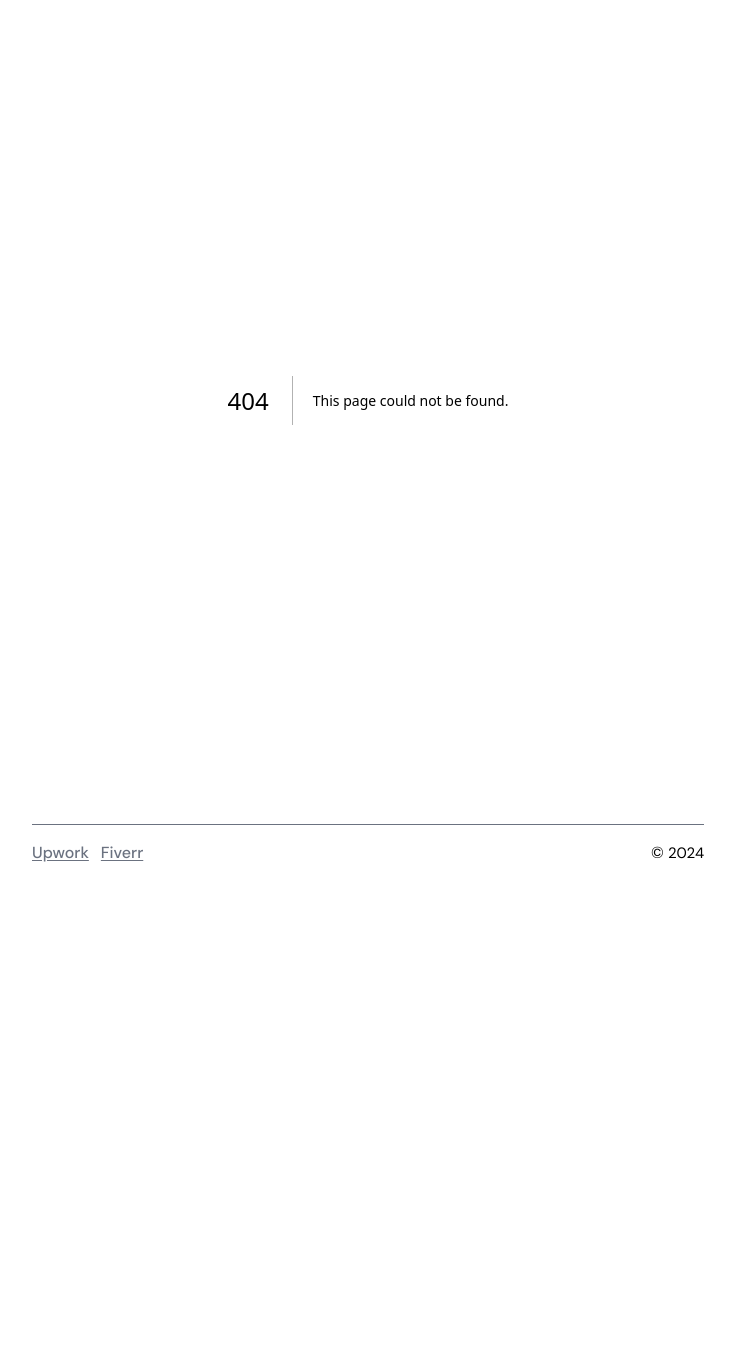
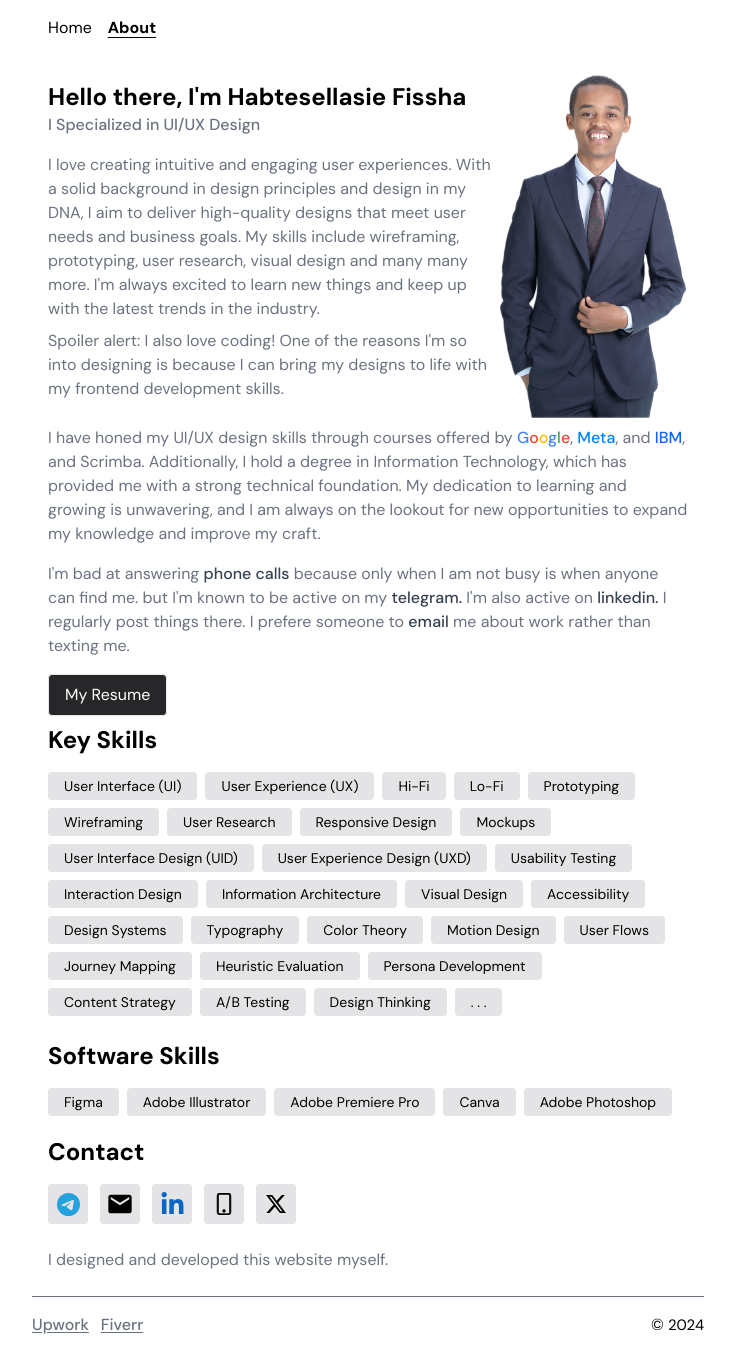
Before and after one commit to habtesellasie/my-ui_ux-portfolio, a Next.js app: page /about in a window 1280 px wide. Before the commit this address had no page. Shown: the whole page, without its empty margins (272-1007 px from the left). Before the commit the page ends 881 px from the top, so only its background shows below. Built offline with nearby package versions, Linux system fonts and the light colour scheme; a web font is replaced by a local one.

Commit message:
Add About page

```diff
--- /dev/null
+++ b/src/app/about/page.jsx
@@ -0,0 +1,133 @@
+import Image from 'next/image';
+import Navbar from '../components/Navbar';
+import Link from 'next/link';
+import { siteConfig } from '@/data';
+import Contact from '../components/Contact';
+import Skills from '../components/Skills';
+
+const About = () => {
+  return (
+    <>
+      <div className='max-w-2xl mx-auto'>
+        <Navbar />
+        <main className='mx-4'>
+          <section className='flex items-center sm:gap-2'>
+            <div>
+              <div className='flex items-center gap-4'>
+                <Image
+                  src='/hero-img-square.jpeg'
+                  alt='hero image'
+                  width={50}
+                  height={50}
+                  className='size-16 object-cover rounded-full border-[1px] border-black small:hidden'
+                />
+                <div className='flex flex-col'>
+                  <h1 className='text-2xl font-bold'>
+                    Hello there, I&apos;m Habtesellasie Fissha
+                  </h1>
+                  <p className='text-gray-500 font-medium small:hidden'>
+                    I Specialized in UI/UX Design
+                  </p>
+                </div>
+              </div>
+              <p className='text-gray-500 font-medium small:block hidden'>
+                I Specialized in UI/UX Design
+              </p>
+              <p className='text-gray-500 mt-4 text-pretty'>
+                I love creating intuitive and engaging user experiences. With a
+                solid background in design principles and design in my DNA, I
+                aim to deliver high-quality designs that meet user needs and
+                business goals. My skills include wireframing, prototyping, user
+                research, visual design and many many more. I&apos;m always
+                excited to learn new things and keep up with the latest trends
+                in the industry.
+                <span className='inline-block py-2'>
+                  Spoiler alert: I also love coding! One of the reasons I&apos;m
+                  so into designing is because I can bring my designs to life
+                  with my frontend development skills.
+                </span>
+              </p>
+            </div>
+            <Image
+              src='/hero-img-transparent-large.png'
+              alt='hero image'
+              width={189}
+              height={50}
+              className='small:block hidden'
+            />
+          </section>
+
+          <p className='text-gray-500 mt-2 text-pretty'>
+            I have honed my UI/UX design skills through courses offered by{' '}
+            <span className='inline-block font-medium'>
+              <span className='text-[#4285f4]'>G</span>
+              <span className='text-[#ea4335]'>o</span>
+              <span className='text-[#fbbc04]'>o</span>
+              <span className='text-[#4285f4]'>g</span>
+              <span className='text-[#34a853]'>l</span>
+              <span className='text-[#ea4335]'>e</span>
+            </span>
+            , <span className='text-[#0081FB] font-medium'>Meta</span>, and{' '}
+            <span className='text-[#0f62fe] font-medium'>IBM</span>, and
+            Scrimba. Additionally, I hold a degree in Information Technology,
+            which has provided me with a strong technical foundation. My
+            dedication to learning and growing is unwavering, and I am always on
+            the lookout for new opportunities to expand my knowledge and improve
+            my craft.
+          </p>
+
+          <p className='text-gray-500 mt-4'>
+            I&apos;m bad at answering{' '}
+            <Link
+              href='tel:0945596959'
+              className='text-gray-700 font-medium hover:underline'
+            >
+              phone calls
+            </Link>{' '}
+            because only when I am not busy is when anyone can find me. but
+            I&apos;m known to be active on my{' '}
+            <Link
+              href={siteConfig.links.telegram}
+              target='_blank'
+              className='text-gray-700 font-medium hover:underline'
+            >
+              telegram.
+            </Link>{' '}
+            I&apos;m also active on{' '}
+            <Link
+              href={siteConfig.links.linkedin}
+              target='_blank'
+              className='text-gray-700 font-medium hover:underline'
+            >
+              linkedin.
+            </Link>{' '}
+            I regularly post things there. I prefere someone to{' '}
+            <Link
+              href={siteConfig.links.email}
+              target='_blank'
+              className='text-gray-700 font-medium hover:underline'
+            >
+              email
+            </Link>{' '}
+            me about work rather than texting me.
+          </p>
+
+          <Link
+            href='/ui-ux_design_resume.pdf'
+            target='_blank'
+            className='mt-4 border hover:bg-transparent bg-zinc-800 text-white transition hover:text-black px-4 py-2 flex items-center justify-center w-fit gap-2 rounded'
+          >
+            My Resume
+          </Link>
+          <Skills />
+          <Contact />
+          <p className='text-gray-500 mt-6 text-pretty'>
+            I designed and developed this website myself.
+          </p>
+        </main>
+      </div>
+    </>
+  );
+};
+
+export default About;
--- a/src/app/components/Contact.tsx
+++ b/src/app/components/Contact.tsx
@@ -1,7 +1,8 @@
+import { siteConfig } from '@/data';
 import Link from 'next/link';
 import React from 'react';
 import { BiPhone } from 'react-icons/bi';
-import { BsPhone, BsTelegram } from 'react-icons/bs';
+import { BsPhone, BsTelegram, BsTwitterX } from 'react-icons/bs';
 import { FaLinkedinIn } from 'react-icons/fa';
 import { MdEmail } from 'react-icons/md';
 
@@ -9,12 +10,12 @@ const Contact = () => {
   return (
     <section className='mt-3'>
       <h2 className='text-2xl font-bold mb-2 sticky z-50 top-0 py-2 bg-white'>
-        Contact Me
+        Contact
       </h2>
-      <div className='flex flex-wrap items-center gap-2'>
+      <div className='flex flex-wrap items-center gap-3'>
         <Link
           className='hover:scale-[1.05] bg-zinc-200 hover:bg-zinc-100 hover:outline hover:outline-gray-300 hover:outline-offset-0 rounded transition size-10 flex items-center justify-center'
-          href='https://t.me/haabbte'
+          href={siteConfig.links.telegram}
           target='_blank'
           // className='bg-[#24A1DE] hover:bg-[#24a0deec] text-white px-4 py-2 flex items-center justify-center w-fit gap-2 rounded'
         >
@@ -29,7 +30,7 @@ const Contact = () => {
         </Link>
         <Link
           className='hover:scale-[1.05] bg-zinc-200 hover:bg-zinc-100 hover:outline hover:outline-gray-300 hover:outline-offset-0 rounded transition size-10 flex items-center justify-center'
-          href='https://www.linkedin.com/in/habtesellasie'
+          href={siteConfig.links.linkedin}
           target='_blank'
           // className='bg-[#0a66c2] hover:bg-[#0a66c2df] text-white px-4 py-2 flex items-center justify-center w-fit gap-2 rounded'
         >
@@ -43,6 +44,14 @@ const Contact = () => {
         >
           <BsPhone strokeWidth={0.5} size={22} />
         </Link>
+        <Link
+          className='hover:scale-[1.05] bg-zinc-200 hover:bg-zinc-100 hover:outline hover:outline-gray-300 hover:outline-offset-0 rounded transition size-10 flex items-center justify-center'
+          href={siteConfig.links.x}
+          target='_blank'
+          // className='bg-[#0a66c2] hover:bg-[#0a66c2df] text-white px-4 py-2 flex items-center justify-center w-fit gap-2 rounded'
+        >
+          <BsTwitterX size={20} />
+        </Link>
       </div>
     </section>
   );
--- a/src/data.tsx
+++ b/src/data.tsx
@@ -4,12 +4,14 @@ export const siteConfig = {
   description: 'Portfolio website using velite, tailwind and shadcn',
   author: 'Habtesellasie Fissha',
   links: {
-    twitter: 'https://twitter.com/havecodesoft',
+    x: 'https://x.com/havecodesoft',
+    telegram: 'https://t.me/haabbte',
     linkedin: 'https://linkedin.com/in/habtesellasie',
     github: 'https://github.com/habtesellasie',
     upwork:
       'https://www.upwork.com/freelancers/~017dc4aca6746437e4?mp_source=share',
     fiverr: 'https://www.fiverr.com/s/8b62Bo',
+    email: 'havecodesoft@gmail.com',
   },
 };
 
--- a/tailwind.config.ts
+++ b/tailwind.config.ts
@@ -16,6 +16,9 @@ const config: Config = {
         dmSans: ['DM Sans'],
         playFair: ['Playfair Display'],
       },
+      screens: {
+        small: '32.875em',
+      },
     },
   },
   plugins: [],
```
Also changed, not shown: public/hero-img-transparent Large.png (deleted), public/hero-img-transparent-large.png (added).
